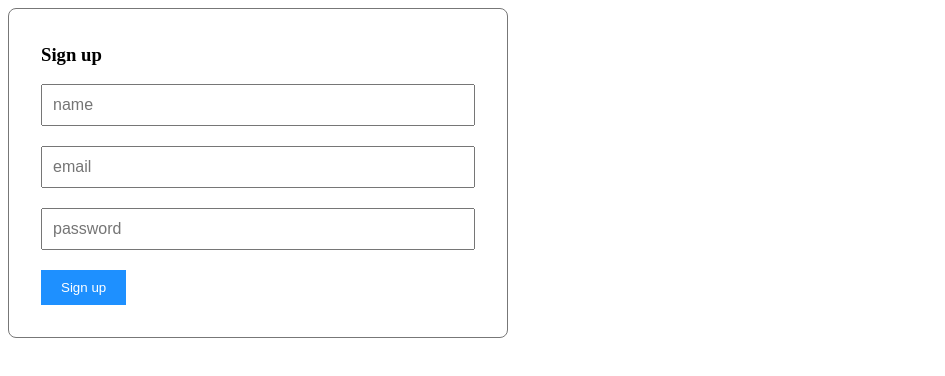
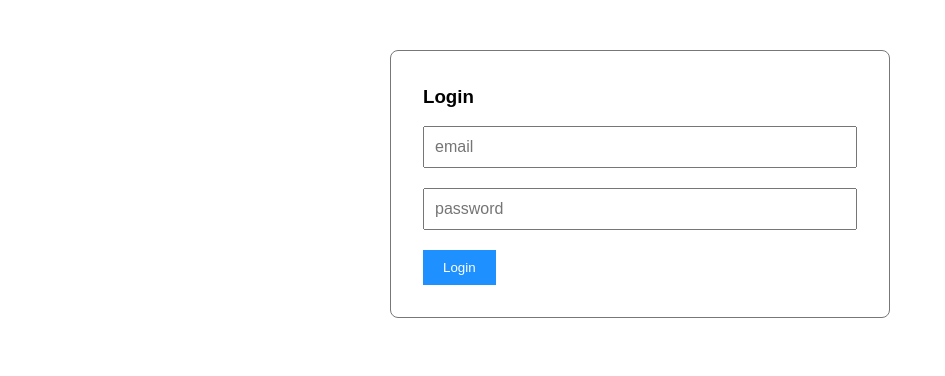
Before and after one commit to NileshOfficial/nodeSessions, an Angular app in the folder client/: page / in a window 1280 px wide. Shown: the top 376 px of the page, without its empty margins (0-945 px from the left). Built offline with nearby package versions, Linux system fonts and the light colour scheme.

Commit message:
integrated api service

```diff
--- a/client/src/app/api.service.ts
+++ b/client/src/app/api.service.ts
@@ -1,9 +1,30 @@
 import { Injectable } from '@angular/core';
+import { Observable } from 'rxjs';
+import { HttpClient, HttpHeaders } from '@angular/common/http';
 
 @Injectable({
   providedIn: 'root'
 })
 export class ApiService {
 
-  constructor() { }
+  private token = '';
+  constructor(private http: HttpClient) { }
+
+  signup(userdata): Observable<any> {
+    return this.http.post("http://localhost:3000/signup", userdata);
+  }
+
+  login(userdata): Observable<any> {
+    return this.http.post("http://localhost:3000/login", userdata);
+  }
+
+  home() {
+    return this.http.get("http://localhost:3000/home", {
+      headers: new HttpHeaders().set("authorization", `Bearer ${this.token}`)
+    });
+  }
+
+  setToken(token) {
+    this.token = token;
+  }
 }
--- a/client/src/app/app.component.html
+++ b/client/src/app/app.component.html
@@ -1 +1 @@
-<app-signup></app-signup>
+<app-login></app-login>
--- a/client/src/app/app.module.ts
+++ b/client/src/app/app.module.ts
@@ -1,6 +1,7 @@
 import { BrowserModule } from '@angular/platform-browser';
 import { NgModule } from '@angular/core';
 import { FormsModule } from '@angular/forms';
+import { HttpClientModule } from '@angular/common/http';
 
 import { AppRoutingModule } from './app-routing.module';
 import { AppComponent } from './app.component';
@@ -18,7 +19,8 @@ import { HomeComponent } from './home/home.component';
   imports: [
     BrowserModule,
     AppRoutingModule,
-    FormsModule
+    FormsModule,
+    HttpClientModule
   ],
   providers: [],
   bootstrap: [AppComponent]
--- a/client/src/app/login/login.component.css
+++ b/client/src/app/login/login.component.css
@@ -7,6 +7,7 @@ form {
     max-width: 500px;
     padding-left: 2rem;
     padding-right: 2rem;
+    margin: 50px auto;
 }
 
 form input[type="text"],
--- a/client/src/app/login/login.component.html
+++ b/client/src/app/login/login.component.html
@@ -1,6 +1,6 @@
 <form (ngSubmit)="onSubmit(f)" #f="ngForm">
     <h3>Login</h3>
-    <input type="email" ngModel name="email" placeholder="email" required>
+    <input type="email" ngModel name="username" placeholder="email" required>
     <input type="password" ngModel name="password" placeholder="password" required>
-    <button type="submit" [disabled]="f.valid">Login</button>
+    <button type="submit" [disabled]="!f.valid">Login</button>
 </form>
--- a/client/src/app/login/login.component.ts
+++ b/client/src/app/login/login.component.ts
@@ -1,5 +1,6 @@
 import { Component, OnInit } from '@angular/core';
 import { NgForm } from '@angular/forms';
+import { ApiService } from '../api.service';
 
 @Component({
   selector: 'app-login',
@@ -8,13 +9,17 @@ import { NgForm } from '@angular/forms';
 })
 export class LoginComponent implements OnInit {
 
-  constructor() { }
+  constructor(private api: ApiService) { }
 
   ngOnInit(): void {
   }
 
   onSubmit(form: NgForm) {
     console.log(form.value);
+    this.api.login(form.value).subscribe(data => {
+      console.log(data);
+      this.api.setToken(data.token);
+    })
   }
 
 }
--- a/client/src/app/signup/signup.component.css
+++ b/client/src/app/signup/signup.component.css
@@ -7,6 +7,7 @@ form {
     max-width: 500px;
     padding-left: 2rem;
     padding-right: 2rem;
+    margin: 50px auto;
 }
 
 form input[type="text"],
--- a/client/src/app/signup/signup.component.html
+++ b/client/src/app/signup/signup.component.html
@@ -3,5 +3,5 @@
     <input type="text" ngModel name="name" placeholder="name" required>
     <input type="email" ngModel name="email" placeholder="email" required>
     <input type="password" ngModel name="password" placeholder="password" required>
-    <button type="submit" [disabled]="f.valid">Sign up</button>
+    <button type="submit" [disabled]="!f.valid">Sign up</button>
 </form>
--- a/client/src/app/signup/signup.component.ts
+++ b/client/src/app/signup/signup.component.ts
@@ -1,5 +1,6 @@
 import { Component, OnInit } from '@angular/core';
 import { NgForm } from '@angular/forms';
+import { ApiService } from '../api.service';
 
 
 @Component({
@@ -9,13 +10,15 @@ import { NgForm } from '@angular/forms';
 })
 export class SignupComponent implements OnInit {
 
-  constructor() { }
+  constructor(private api: ApiService) { }
 
   ngOnInit(): void {
   }
 
   onSubmit(form: NgForm) {
-    console.log(form.value);
+    this.api.signup(form.value).subscribe(data => {
+      this.api.setToken(data.token);
+    })
   }
 
 }
--- a/client/src/styles.css
+++ b/client/src/styles.css
@@ -1 +1,3 @@
-/* You can add global styles to this file, and also import other style files */
+body {
+    font-family: sans-serif;
+}
```
